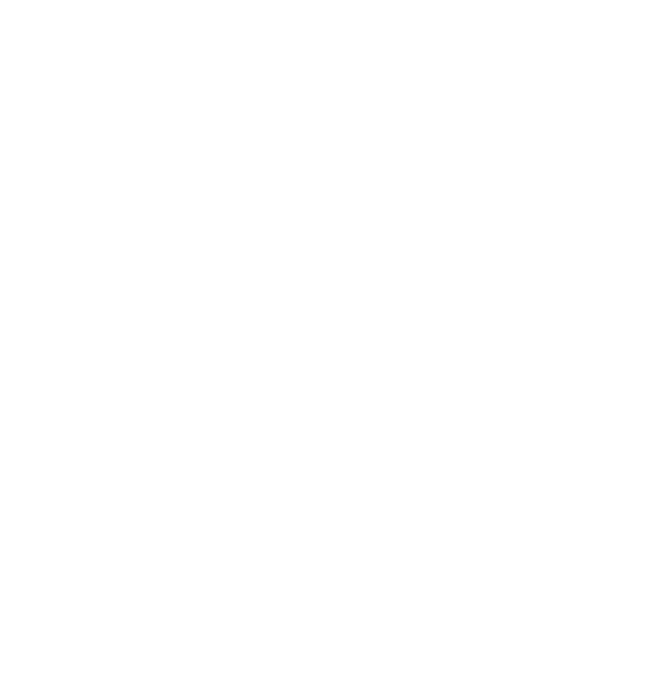
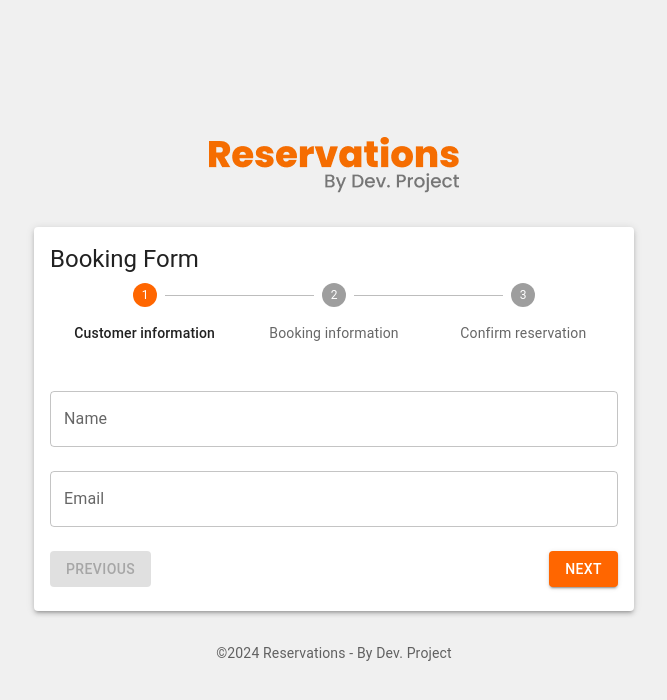
Before and after one commit to danielcaraballo/restaurant-reservations-client, a React (Vite) app: page /booking in a window 1280 px wide. Before the commit this address had no page. Shown: the top 700 px of the page, without its empty margins (306-973 px from the left). Built offline with nearby package versions, Linux system fonts and the light colour scheme.

Commit message:
Booking Form

```diff
--- /dev/null
+++ b/src/components/BookingForm.jsx
@@ -0,0 +1,221 @@
+import React, { useState } from 'react';
+import {
+  Box,
+  Card,
+  CardContent,
+  Typography,
+  TextField,
+  Button,
+  Select,
+  MenuItem,
+  FormControl,
+  InputLabel,
+  Step,
+  Stepper,
+  StepLabel,
+} from '@mui/material';
+import Grid from '@mui/material/Grid';
+import { styled } from '@mui/system';
+import logo from '../assets/logo.png'
+
+const OrangeButton = styled(Button)({
+  backgroundColor: '#FF6600',
+  color: 'white',
+  '&:hover': {
+    backgroundColor: '#FF8C00',
+  },
+});
+
+const OrangeStepper = styled(Stepper)({
+  '& .MuiStepIcon-root.Mui-active': {
+    color: '#FF6600',
+  },
+  '& .MuiStepIcon-root.Mui-completed': {
+    color: '#FF6600',
+  },
+});
+
+export default function Component() {
+  const [activeStep, setActiveStep] = useState(0);
+  const [formData, setFormData] = useState({
+    name: '',
+    email: '',
+    date: '',
+    time: '',
+    area: '',
+    guests: '',
+  });
+
+  const steps = ['Customer information', 'Booking information', 'Confirm reservation'];
+
+  const handleNext = () => {
+    setActiveStep((prevActiveStep) => prevActiveStep + 1);
+  };
+
+  const handleBack = () => {
+    setActiveStep((prevActiveStep) => prevActiveStep - 1);
+  };
+
+  const handleInputChange = (event) => {
+    const { name, value } = event.target;
+    setFormData((prevData) => ({
+      ...prevData,
+      [name]: value,
+    }));
+  };
+
+  const handleSubmit = (event) => {
+    event.preventDefault();
+    console.log('Form submitted:', formData);
+    // Here you would typically send the data to your backend
+  };
+
+  const BookingForm = (step) => {
+    switch (step) {
+      case 0:
+        return (
+          <>
+            <TextField
+              fullWidth
+              label="Name"
+              name="name"
+              value={formData.name}
+              onChange={handleInputChange}
+              margin="normal"
+            />
+            <TextField
+              fullWidth
+              label="Email"
+              name="email"
+              type="email"
+              value={formData.email}
+              onChange={handleInputChange}
+              margin="normal"
+            />
+          </>
+        );
+      case 1:
+        return (
+          <Box sx={{ display: 'grid', gridTemplateColumns: '1fr 1fr', gap: 2 }}>
+            <TextField
+              label="Select Date"
+              type="date"
+              name="date"
+              value={formData.date}
+              onChange={handleInputChange}
+              InputLabelProps={{ shrink: true }}
+            />
+            <FormControl fullWidth>
+              <InputLabel id="time-select-label">Select Time</InputLabel>
+              <Select
+                labelId="time-select-label"
+                id="time-select"
+                name="time"
+                value={formData.time}
+                label="Select Time"
+                onChange={handleInputChange}
+              >
+                <MenuItem value="Lunch">Lunch</MenuItem>
+                <MenuItem value="Dinner">Dinner</MenuItem>
+              </Select>
+            </FormControl>
+            <FormControl fullWidth>
+              <InputLabel id="area-select-label">Area</InputLabel>
+              <Select
+                labelId="area-select-label"
+                id="area-select"
+                name="area"
+                value={formData.area}
+                label="Area"
+                onChange={handleInputChange}
+              >
+                <MenuItem value="Balcony">Balcony</MenuItem>
+                <MenuItem value="Indoor">Indoor</MenuItem>
+              </Select>
+            </FormControl>
+            <FormControl fullWidth>
+              <InputLabel id="guests-select-label">Number of guests</InputLabel>
+              <Select
+                labelId="guests-select-label"
+                id="guests-select"
+                name="guests"
+                value={formData.guests}
+                label="Number of guests"
+                onChange={handleInputChange}
+              >
+                {[1, 2, 3, 4, 5, 6].map((num) => (
+                  <MenuItem key={num} value={num}>{num}</MenuItem>
+                ))}
+              </Select>
+            </FormControl>
+          </Box>
+        );
+      case 2:
+        return (
+          <Box>
+            <Typography variant="h6" gutterBottom>Reservation Summary</Typography>
+            <Typography>Name: {formData.name}</Typography>
+            <Typography>Email: {formData.email}</Typography>
+            <Typography>Date: {formData.date}</Typography>
+            <Typography>Time: {formData.time}</Typography>
+            <Typography>Area: {formData.area}</Typography>
+            <Typography>Guests: {formData.guests}</Typography>
+          </Box>
+        );
+      default:
+        return 'Unknown step';
+    }
+  };
+
+  return (
+    <Box sx={{ minHeight: '100vh', backgroundColor: '#f0f0f0', display: 'flex', flexDirection: 'column', alignItems: 'center', justifyContent: 'center' }}>
+        <Grid sx={{ marginBottom: '30px' }}>
+            <img src={logo} sx={{ with: '10%', marginBottom: '10px' }} />
+        </Grid>
+
+      <Card sx={{ maxWidth: 600, width: '100%', boxShadow: 3 }}>
+        <CardContent>
+          <Typography variant="h5" component="h2" gutterBottom>
+            Booking Form
+          </Typography>
+
+          <OrangeStepper activeStep={activeStep} alternativeLabel sx={{ marginBottom: 4 }}>
+            {steps.map((label) => (
+              <Step key={label}>
+                <StepLabel>{label}</StepLabel>
+              </Step>
+            ))}
+          </OrangeStepper>
+
+          <Box component="form" onSubmit={handleSubmit} sx={{ minHeight: '200px' }}>
+            {BookingForm(activeStep)}
+
+            <Box sx={{ display: 'flex', justifyContent: 'space-between', marginTop: 2 }}>
+              <Button
+                variant="contained"
+                color="inherit"
+                disabled={activeStep === 0}
+                onClick={handleBack}
+              >
+                PREVIOUS
+              </Button>
+              {activeStep === steps.length - 1 ? (
+                <OrangeButton type="submit" variant="contained">
+                  RESERVE
+                </OrangeButton>
+              ) : (
+                <OrangeButton variant="contained" onClick={handleNext}>
+                  NEXT
+                </OrangeButton>
+              )}
+            </Box>
+          </Box>
+        </CardContent>
+      </Card>
+
+      <Typography variant="body2" sx={{ marginTop: 4, color: 'text.secondary' }}>
+        ©2024 Reservations - By Dev. Project
+      </Typography>
+    </Box>
+  );
+}
--- a/src/main.jsx
+++ b/src/main.jsx
@@ -5,6 +5,7 @@
 import App from './App.jsx'
 import Login from './components/Login.jsx';
 import Register from './components/Register.jsx';
+import BookingForm from './components/BookingForm.jsx';
 import './index.css'
 
 // createRoot(document.getElementById('root')).render(
@@ -19,6 +20,7 @@
         <Route path="/" element={<Login />} />
         <Route path="/login" element={<Login />} />
         <Route path="/register" element={<Register />} />
+        <Route path="/booking" element={<BookingForm />} />
       </Routes>
     </Router>
   </React.StrictMode>,
```
